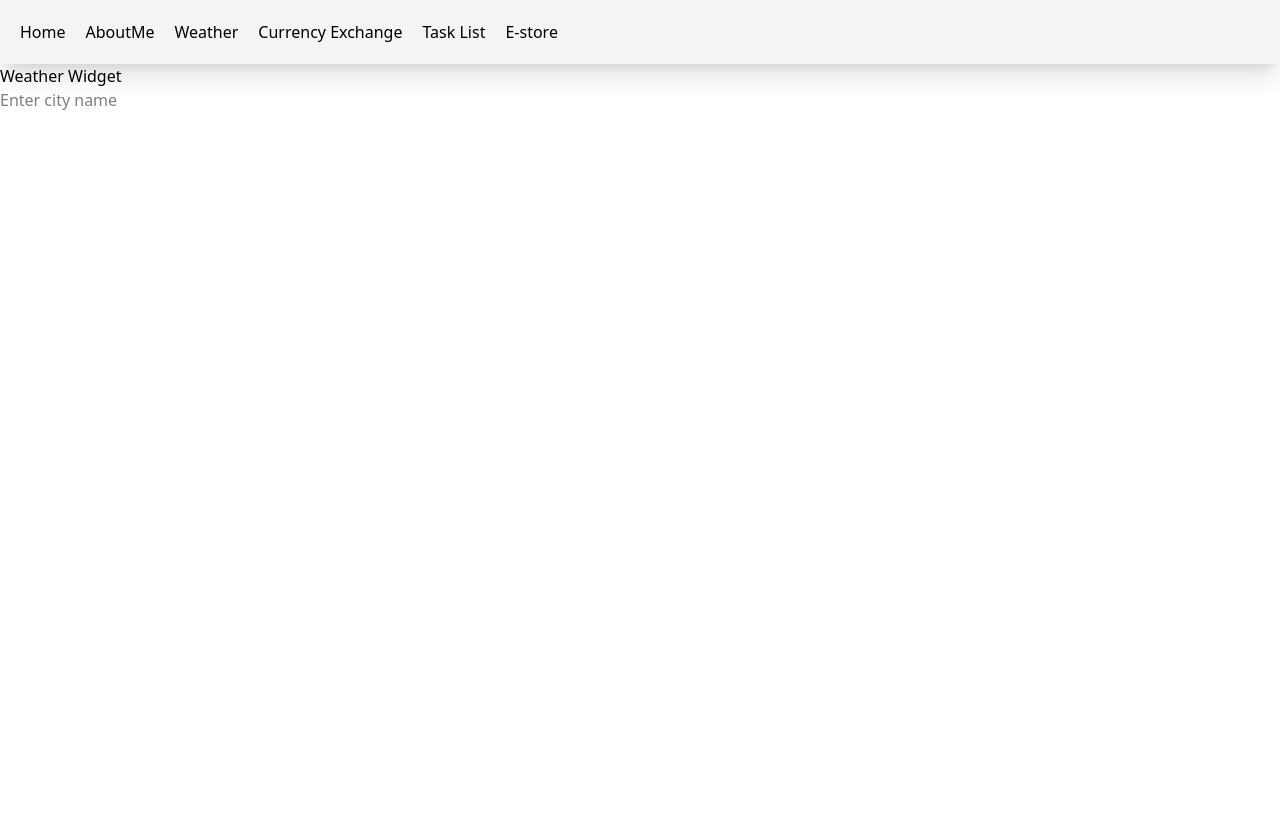
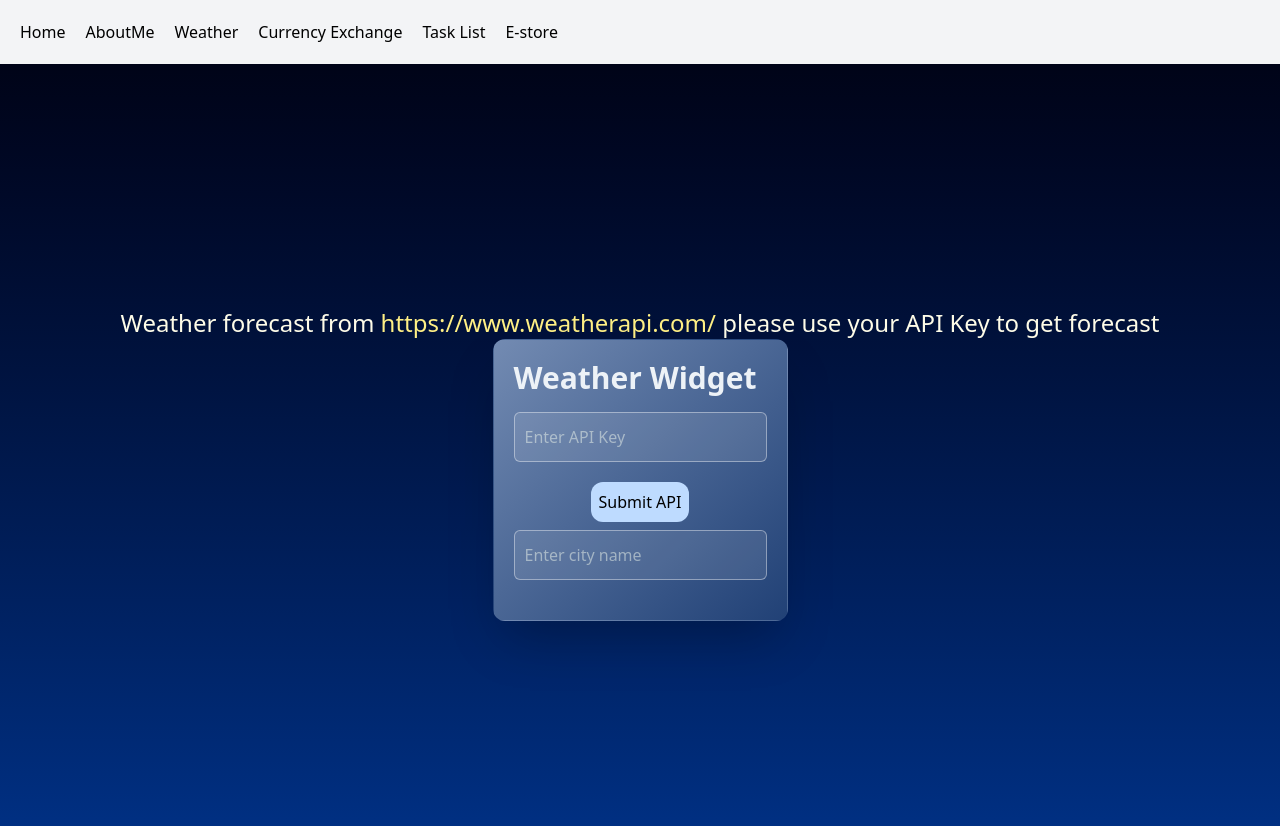
Before and after one commit to AlexCitron/my_education_examples, a React (Vite) app in the folder aveducation/: page /weather in a window 1280 px wide. Shown: the top 826 px of the page. Before the commit the page ends 800 px from the top, so only its background shows below. Built offline with nearby package versions, Linux system fonts and the light colour scheme; no server answers.

Commit message:
Styles added to weather, API key works thru entering

```diff
--- a/aveducation/package.json
+++ b/aveducation/package.json
@@ -11,6 +11,8 @@
   },
   "dependencies": {
     "@tailwindcss/vite": "^4.1.13",
+    "dotenv": "^17.2.2",
+    "jsonwebtoken": "^9.0.2",
     "react": "^19.1.1",
     "react-dom": "^19.1.1",
     "react-router-dom": "^7.9.1",
@@ -18,6 +20,7 @@
   },
   "devDependencies": {
     "@eslint/js": "^9.33.0",
+    "@types/jsonwebtoken": "^9.0.10",
     "@types/react": "^19.1.10",
     "@types/react-dom": "^19.1.7",
     "@vitejs/plugin-react": "^5.0.0",
--- a/aveducation/src/pages/WeatherPage/WeatherPage.jsx
+++ b/aveducation/src/pages/WeatherPage/WeatherPage.jsx
@@ -1,11 +1,11 @@
-// import KEY from "../API_KEY.js";
 import Main from "./components/Main.jsx";
 import WeatherCard from "./components/weatherCardContainer.jsx";
 import {useEffect, useState} from "react";
 
-const KEY = '1'
+let API_KEY = null
 
 export default function WeatherPage() {
+    const [apiKey, setApiKey] = useState("");
     const [city, setCity] = useState("");
     const [weatherData, setWeatherData] = useState(null);
     const [error, setError] = useState(null);
@@ -43,7 +43,7 @@ export default function WeatherPage() {
                 const query = city.trim() ? city : `${coords.latitude},${coords.longitude}`;
 
                 const response = await fetch(
-                    `https://api.weatherapi.com/v1/current.json?key=${KEY}&q=${query}`
+                    `https://api.weatherapi.com/v1/current.json?key=${API_KEY}&q=${query}`
                 );
                 const data = await response.json();
                 if(data.error){
@@ -62,28 +62,30 @@ export default function WeatherPage() {
         return () => {
             controller.abort();
         }
-    }, [city, coords])
+    }, [city, coords, API_KEY])
 
     function renderError(){
-        return <p>{error}</p>;
+        return <p className='mb-4 text-red-500 font-semibold text-2xl text-center'>{error}</p>;
     }
 
     function renderLoading(){
-        return <p>Loading...</p>;
+        return <p className='text-2xl font-bold m-2 text-[#e2e8f0]'>Loading...</p>;
     }
 
     function renderWeather(){
         return (
             <WeatherCard>
-                <div className={'weather-details'}>
-                    <h2>{weatherData?.location?.name}, {weatherData?.location?.country}</h2>
-                    <img src={weatherData?.current?.condition?.icon} alt="icon" className={'weather-icon'} />
-                    <p className={'temperature'}>{weatherData?.current?.temp_c} °C</p>
-                    <p className={'condition'}>{weatherData?.current?.condition?.text}</p>
-                    <div className={'weather-details'}>
+                <div className='p-4 rounded-xl border-1 border-white/40 text-center'>
+                    <div className='weather-details flex flex-col items-center'>
+                        <h2 className='mb-4 text-white font-semibold text-2xl'>{weatherData?.location?.name}, {weatherData?.location?.country}</h2>
+                        <img src={weatherData?.current?.condition?.icon} alt="icon" className='w-15 h15' />
+                        <p className='text-4xl text-[#63b3ed] m-2 font-bold'>{weatherData?.current?.temp_c} °C</p>
+                        <p className='text-xl font-bold m-2 text-[#e2e8f0]'>{weatherData?.current?.condition?.text}</p>
+                        <div className='text-sm mt-2 text-[#cbd5e0]'>
                             <p>Humidity: {weatherData?.current?.humidity}%</p>
                             <p>Wind: {(weatherData?.current?.wind_kph / 3.6).toFixed(1)} m/s</p>
                             <p>Wind direction: {weatherData?.current?.wind_dir}</p>
+                        </div>
                     </div>
                 </div>
             </WeatherCard>
@@ -91,15 +93,46 @@ export default function WeatherPage() {
     }
 
     return (
-    <div className={'app'}>
+    <div className='flex flex-col items-center h-screen justify-center
+    bg-gradient-to-b from-black from-[-50%] to-[#003288]  bg-no-repeat'>
+        <p className='text-2xl text-yellow-50'>Weather forecast from
+            <a className='hover:cursor-pointer text-yellow-200' href='https://www.weatherapi.com/'> https://www.weatherapi.com/</a> please use your API Key to get forecast</p>
         <Main>
-            <h1 className={'app-title'}>Weather Widget</h1>
+            <div className='max-w-100 w-90% p-5 rounded-xl
+            bg-gradient-to-br from-[#849abe] from-[-20%] to-[#214176]
+            shadow-2xl backdrop-blur-xs border-1 border-white/1'>
+                <h1 className='font-bold text-3xl text-[#edf2f7] mb-4'>Weather Widget</h1>
+                <form
+                    onSubmit={(e) => {
+                        e.preventDefault()
+                        let [key] = e.target;
+                        API_KEY = key.value;
+                        setApiKey("")
+                    }}
+                    className='flex flex-col items-center'>
+                    <input
+                        value={apiKey}
+                        onChange={(e) => setApiKey(e.target.value)}
+                        className='w-full px-2.5 py-3 border-1 border-white/40 rounded-md
+                  text-[#f0f7ed] outline-none mb-5 bg-white/10
+                  focus:border-[#63b3ed]
+                  ' type='text' placeholder='Enter API Key'/>
+                    <button
+                        className='p-2 mb-2 bg-blue-200 rounded-xl hover:cursor-pointer hover:bg-blue-400 transition duration-300'
+                        type='submit'
+                        >Submit API
+                    </button>
+                </form>
                 <div className={'search-container'}>
-              <input className={'search-input'} type='text' placeholder='Enter city name' onChange={(e) => setCity(e.target.value)} />
+                  <input className='w-full px-2.5 py-3 border-1 border-white/40 rounded-md
+                  text-[#f0f7ed] outline-none mb-5 bg-white/10
+                  focus:border-[#63b3ed]
+                  ' type='text' placeholder='Enter city name' onChange={(e) => setCity(e.target.value)} />
                 </div>
-              {error && renderError()}
                   {loading && renderLoading()}
+                  {error && !loading && renderError()}
                   {!error && !loading && weatherData && renderWeather()}
+            </div>
         </Main>
     </div>
     )
--- a/aveducation/src/pages/WeatherPage/components/Main.jsx
+++ b/aveducation/src/pages/WeatherPage/components/Main.jsx
@@ -1,5 +1,5 @@
 export default function Main({children}) {
     return (
-        <div className={'widget-container'}>{children}</div>
+        <>{children}</>
     )
 }
--- a/aveducation/src/pages/WeatherPage/components/weatherCardContainer.jsx
+++ b/aveducation/src/pages/WeatherPage/components/weatherCardContainer.jsx
@@ -1,3 +1,3 @@
 export default function WeatherCard({ children }) {
-    return <div className={'weather-card'}>{children}</div>
+    return <>{children}</>
 }
```
Also changed, not shown: 2 other files (tests, documents, lock files or other folders). Lines whose indentation alone changed are shown as unchanged.
